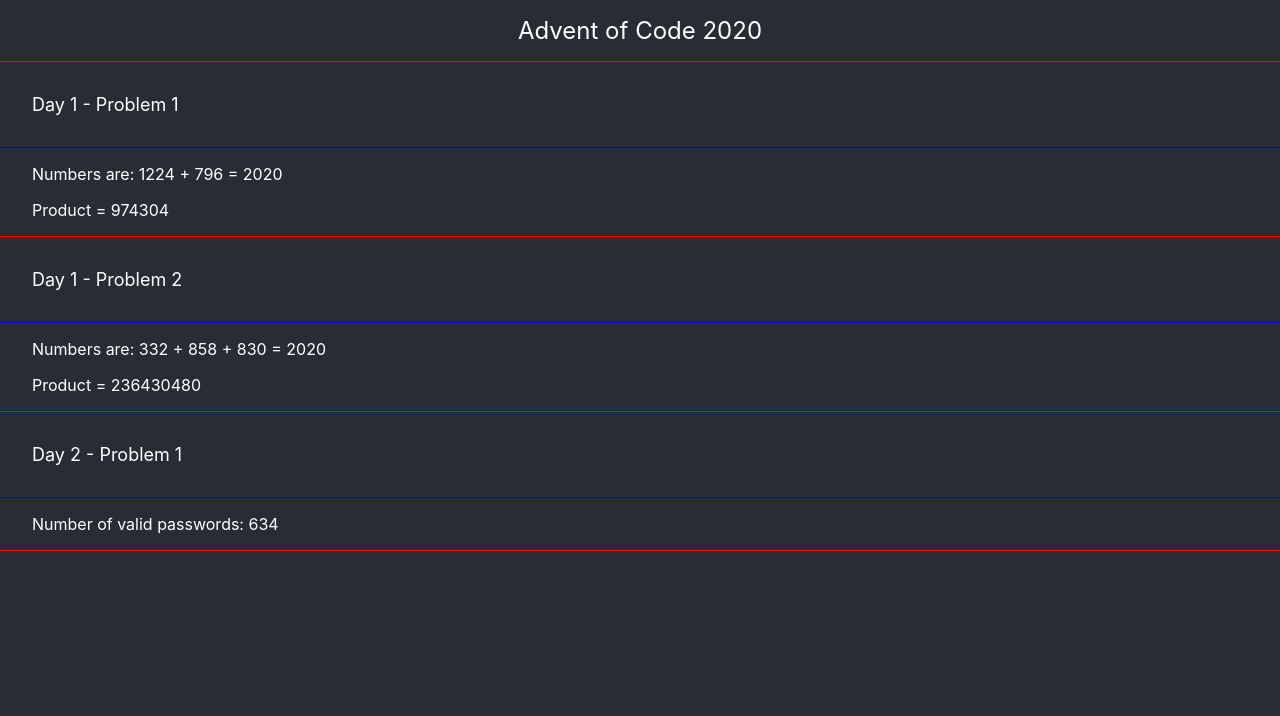
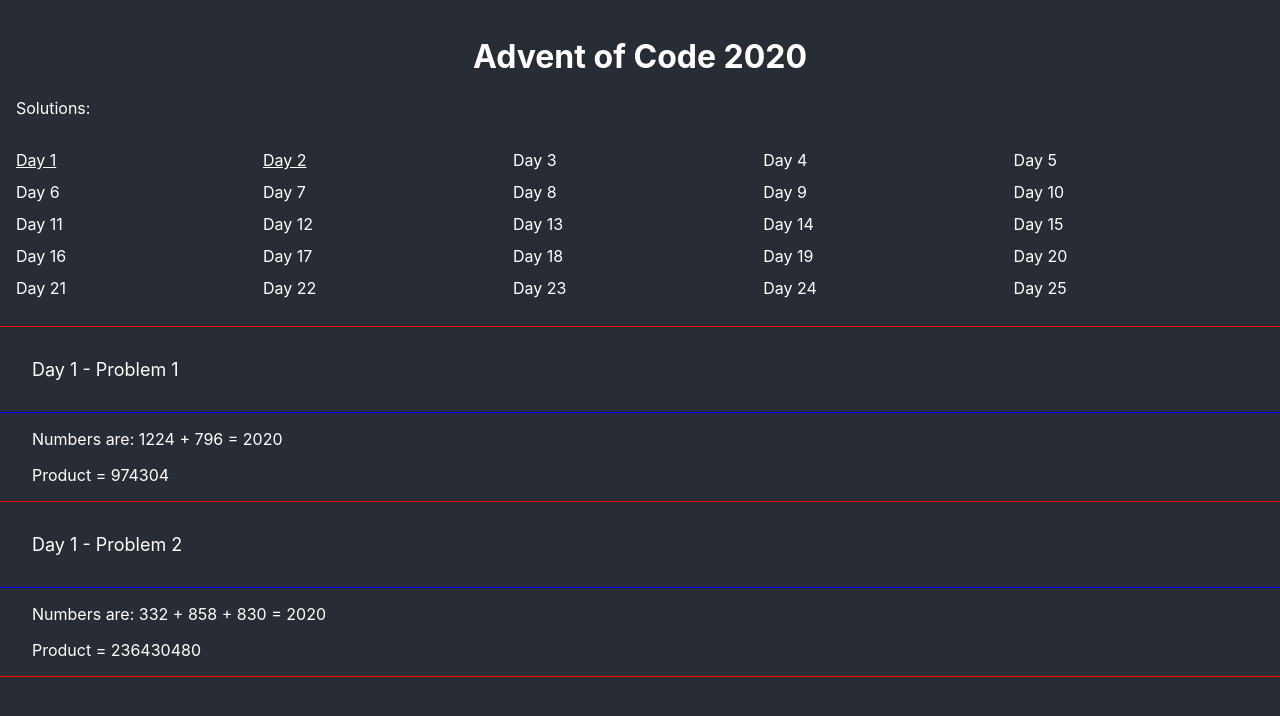
Before and after one commit to strohm-a/advent-of-code-2020, a React (Create React App) app: page /day01 in a window 1280 px wide. Shown: the top 716 px of the page. Built offline with nearby package versions, Linux system fonts and the light colour scheme.

Commit message:
Implement each day in a separate page

```diff
--- a/package.json
+++ b/package.json
@@ -10,8 +10,10 @@
     "@types/node": "^12.19.8",
     "@types/react": "^16.14.2",
     "@types/react-dom": "^16.9.10",
+    "@types/react-router-dom": "^5.1.6",
     "react": "^17.0.1",
     "react-dom": "^17.0.1",
+    "react-router-dom": "^5.2.0",
     "react-scripts": "4.0.1",
     "sass": "^1.29.0",
     "typescript": "^4.1.2",
--- a/src/app/AdventOfCodeDay1.tsx
+++ b/src/app/AdventOfCodeDay01.tsx
@@ -1,3 +1,52 @@
+import { Component, ReactElement } from 'react';
+
+export class Day01 extends Component {
+  render() {
+    let adventDay1: AdventOfCodeDay1 = new AdventOfCodeDay1();
+    let numbers: number[] = [];
+
+    let day1Solution1: ReactElement = <div>No match found</div>;
+    numbers = adventDay1.solvePart1();
+    if (numbers.length > 0) {
+      day1Solution1 = (
+        <div className="solution">
+          <p>
+            Numbers are: {numbers[0]} + {numbers[1]} = {numbers[0] + numbers[1]}
+          </p>
+          <p>Product = {numbers[0] * numbers[1]}</p>
+        </div>
+      );
+    }
+
+    let day1Solution2: ReactElement = <div>No match found</div>;
+    numbers = adventDay1.solvePart2();
+    if (numbers.length > 0) {
+      day1Solution2 = (
+        <div className="solution">
+          <p>
+            Numbers are: {numbers[0]} + {numbers[1]} + {numbers[2]} = {numbers[0] + numbers[1] + numbers[2]}
+          </p>
+          <p>Product = {numbers[0] * numbers[1] * numbers[2]}</p>
+        </div>
+      );
+    }
+
+    return (
+      <div>
+        <div className="section">
+          <div className="section-header">Day 1 - Problem 1</div>
+          {day1Solution1}
+        </div>
+
+        <div className="section">
+          <div className="section-header">Day 1 - Problem 2</div>
+          {day1Solution2}
+        </div>
+      </div>
+    );
+  }
+}
+
 export class AdventOfCodeDay1 {
   /**
    * day1
--- a/src/app/AdventOfCodeDay2.tsx
+++ b/src/app/AdventOfCodeDay02.tsx
@@ -1,3 +1,38 @@
+import { Component, ReactElement } from 'react';
+
+export class Day02 extends Component {
+  render() {
+    let day2Solution1: ReactElement = (
+      <div className="solution">
+        <p>No invalid passwords found</p>
+      </div>
+    );
+
+    let adventDay2: AdventOfCodeDay2 = new AdventOfCodeDay2();
+    let validPasswords: string[] = adventDay2.solvePart2();
+    if (validPasswords.length > 0) {
+      day2Solution1 = (
+        <div className="solution">
+          <p>Number of valid passwords: {validPasswords.length}</p>
+          {/*           <ul className="list-group">
+            {validPasswords.map((listitem) => <li className="list-group-item">{listitem}</li>)}
+          </ul>
+ */}{' '}
+        </div>
+      );
+    }
+
+    return (
+      <div>
+        <div className="section">
+          <div className="section-header">Day 2 - Problem 1</div>
+          {day2Solution1}
+        </div>
+      </div>
+    );
+  }
+}
+
 export class AdventOfCodeDay2 {
   private passwords: string[] = [
     '3-11 z: zzzzzdzzzzlzz',
@@ -1079,8 +1114,7 @@
         if (countCharacter === array[positionTwo]) {
           isValid = false;
         }
-      }
-      else {
+      } else {
         // See if the character at the second position is the specified character.
         if (countCharacter === array[positionTwo]) {
           isValid = true;
--- a/src/app/App.tsx
+++ b/src/app/App.tsx
@@ -1,77 +1,59 @@
-import React, { Component, ReactElement } from 'react';
-import { AdventOfCodeDay1 } from './AdventOfCodeDay1';
+import React, { Component } from 'react';
+import { Day01 } from './AdventOfCodeDay01';
 import '../scss/App.scss';
-import { AdventOfCodeDay2 } from './AdventOfCodeDay2';
+import { Day02 } from './AdventOfCodeDay02';
+import { BrowserRouter as Router, Switch, Route, Link, Redirect } from 'react-router-dom';
 
 class App extends Component {
   render() {
-    let adventDay1: AdventOfCodeDay1 = new AdventOfCodeDay1();
-    let numbers: number[] = [];
+    return (
+      <Router>
+        <div className="app">
+          <div className="header">
+            <h1>Advent of Code 2020</h1>
+            <div>Solutions:</div>
+            <div className="solutions-grid">
+              <div><Link to="/day01">Day 1</Link></div>
+              <div><Link to="/day02">Day 2</Link></div>
+              <div>Day 3</div>
+              <div>Day 4</div>
+              <div>Day 5</div>
+              <div>Day 6</div>
+              <div>Day 7</div>
+              <div>Day 8</div>
+              <div>Day 9</div>
+              <div>Day 10</div>
+              <div>Day 11</div>
+              <div>Day 12</div>
+              <div>Day 13</div>
+              <div>Day 14</div>
+              <div>Day 15</div>
+              <div>Day 16</div>
+              <div>Day 17</div>
+              <div>Day 18</div>
+              <div>Day 19</div>
+              <div>Day 20</div>
+              <div>Day 21</div>
+              <div>Day 22</div>
+              <div>Day 23</div>
+              <div>Day 24</div>
+              <div>Day 25</div>
+            </div>
+          </div>
 
-    let day1Solution1: ReactElement = <div>No match found</div>;
-    numbers = adventDay1.solvePart1();
-    if (numbers.length > 0) {
-      day1Solution1 = (
-        <div className="solution">
-          <p>
-            Numbers are: {numbers[0]} + {numbers[1]} = {numbers[0] + numbers[1]}
-          </p>
-          <p>Product = {numbers[0] * numbers[1]}</p>
+          <Switch>
+            <Route exact path="/">
+              <Redirect to="/day01"/>
+            </Route>
+            <Route path="/day01">
+              <Day01 />
+            </Route>
+            <Route path="/day02">
+              <Day02 />
+            </Route>
+          </Switch>
         </div>
-      );
-    }
-
-    let day1Solution2: ReactElement = <div>No match found</div>;
-    numbers = adventDay1.solvePart2();
-    if (numbers.length > 0) {
-      day1Solution2 = (
-        <div className="solution">
-          <p>
-            Numbers are: {numbers[0]} + {numbers[1]} + {numbers[2]} = {numbers[0] + numbers[1] + numbers[2]}
-          </p>
-          <p>Product = {numbers[0] * numbers[1] * numbers[2]}</p>
-        </div>
-      );
-    }
-
-    let day2Solution1: ReactElement = (
-      <div className="solution">
-        <p>No invalid passwords found</p>
-      </div>
-    );
-
-    let adventDay2: AdventOfCodeDay2 = new AdventOfCodeDay2();
-    let validPasswords: string[] = adventDay2.solvePart2();
-    if (validPasswords.length > 0) {
-      day2Solution1 = (
-        <div className="solution">
-          <p>Number of valid passwords: {validPasswords.length}</p>
-{/*           <ul className="list-group">
-            {validPasswords.map((listitem) => <li className="list-group-item">{listitem}</li>)}
-          </ul>
- */}        </div>
-      );
-    }
-
-    return (
-      <div className="app">
-        <div className="header">Advent of Code 2020</div>
-
-        <div className="section">
-          <div className="section-header">Day 1 - Problem 1</div>
-          {day1Solution1}
-        </div>
-
-        <div className="section">
-          <div className="section-header">Day 1 - Problem 2</div>
-          {day1Solution2}
-        </div>
-
-        <div className="section">
-          <div className="section-header">Day 2 - Problem 1</div>
-          {day2Solution1}
-        </div>
-      </div>
+      </Router>
     );
   }
 }
--- a/src/scss/App.scss
+++ b/src/scss/App.scss
@@ -5,10 +5,20 @@
 
 .app {
   .header {
-    padding: 1rem 0rem 1rem 0rem;
-    text-align: center;
-    font-size: x-large;
+    padding: 1rem 1rem 1rem 1rem;
     border-bottom: 1px red solid;
+
+    h1 {
+      text-align: center;
+    }
+
+    a {
+      color: unset;
+
+      &:visited {
+        color: unset;
+      }
+    }
   }
 
   .section {
@@ -24,4 +34,12 @@
   .solution {
     padding: 0rem 2rem 0rem 2rem;
   }
+
+  .solutions-grid{
+    display: grid;
+    grid-template-columns: repeat(5, auto);
+    grid-template-rows: repeat(5, 2rem);
+
+    margin-top: 2rem;
+  }
 }
```
Also changed, not shown: 1 other file (tests, documents, lock files or other folders).
